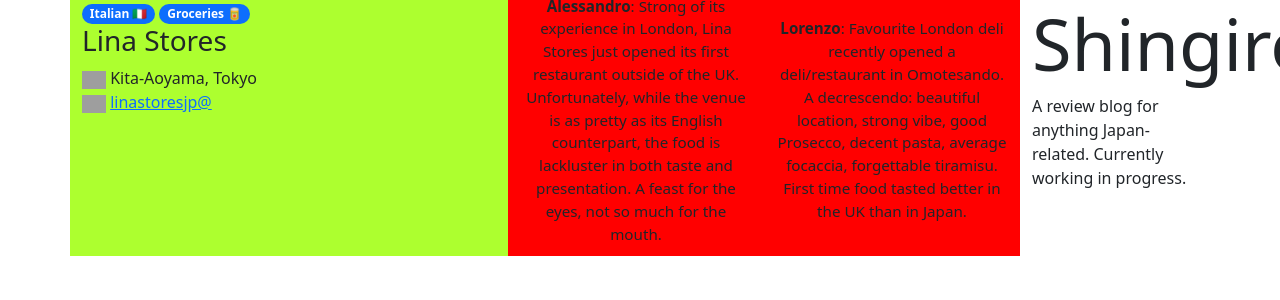
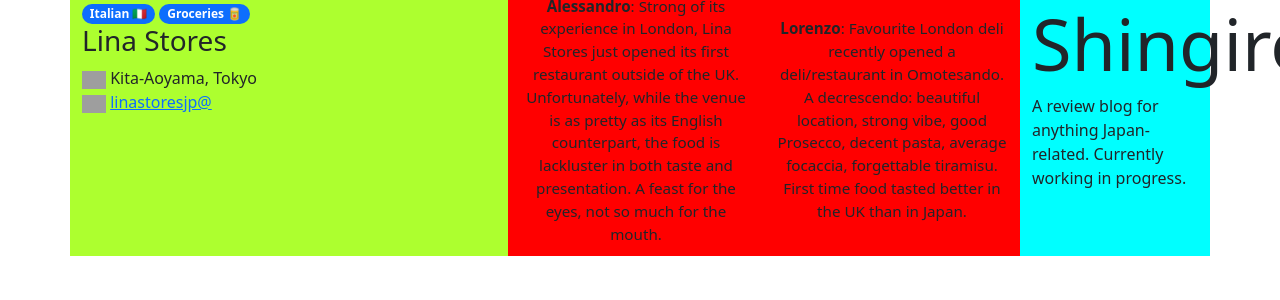
Before and after one commit to alessandrosp/shingiron, a Jekyll site: the page built from docs/index.html, in a window 1280 px wide. Shown: the top 300 px of the page. Built offline with Jekyll 4.4.1, drawn with Linux system fonts in a browser that asks for light colours; nearby versions of some CDN libraries; comment, search, counter and statistics services are not loaded; grey boxes are pictures that could not be loaded.

Commit message:
Update style.css

```diff
--- a/docs/assets/css/style.css
+++ b/docs/assets/css/style.css
@@ -24,6 +24,10 @@
   margin: auto;
   align-items: center;
   text-align: center;
+}
+
+.sidebar {
+  background-color: cyan;
 }
 
 /* Deprecated. */
```
